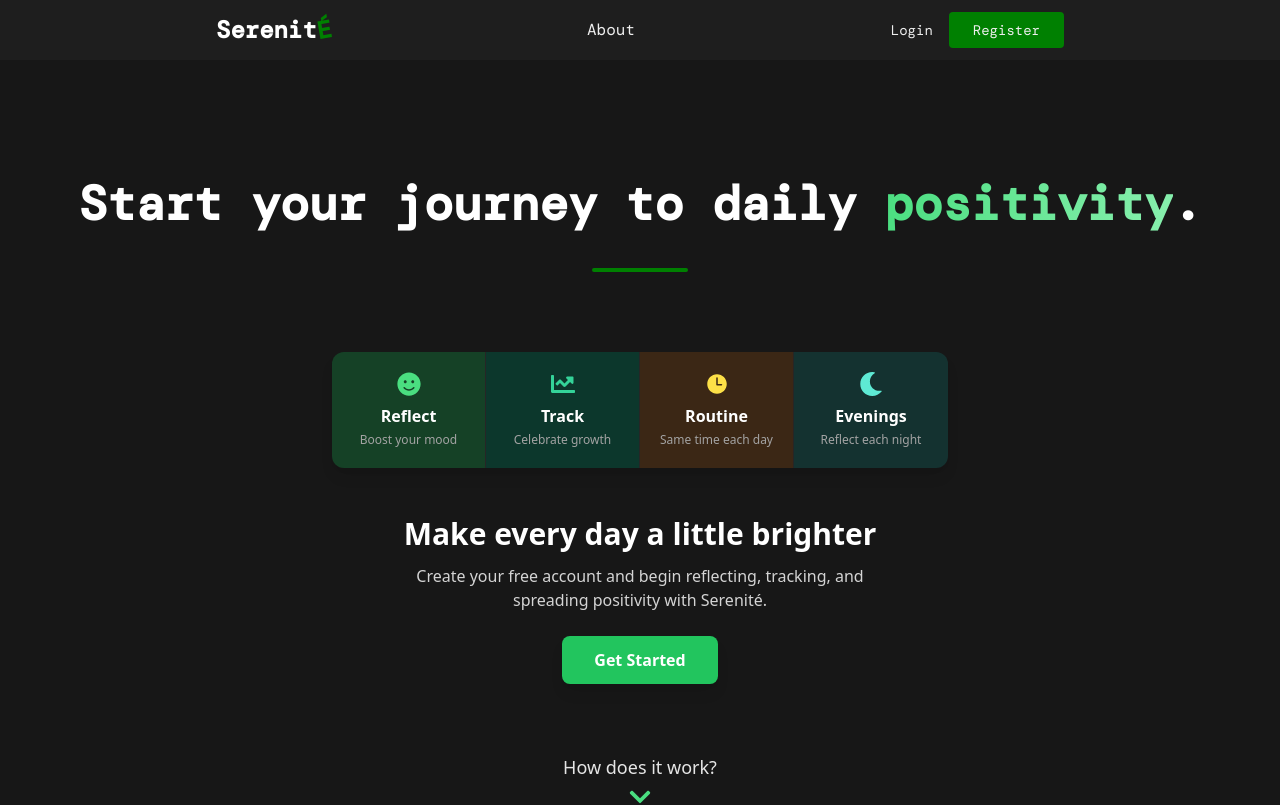
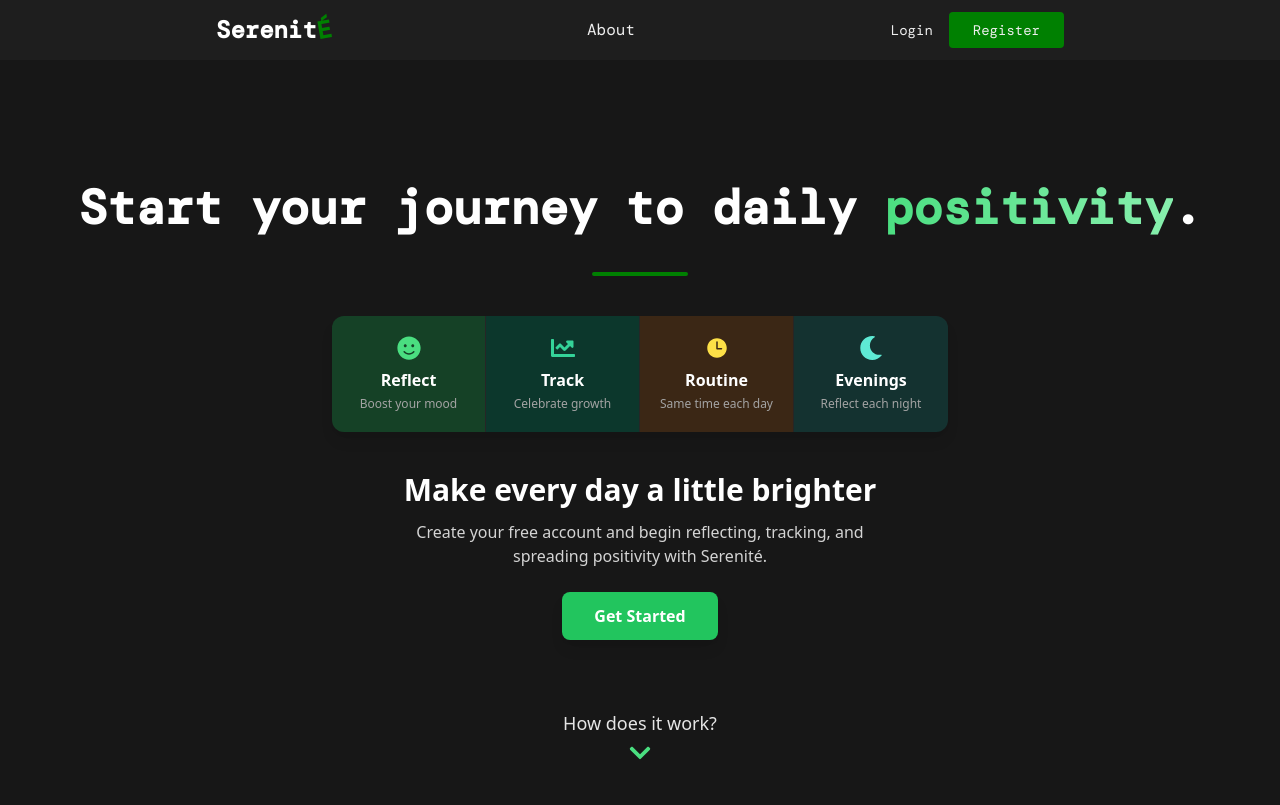
Before and after one commit to EliasLd/Serenite, a React app in the folder frontend/: page / in a window 1280 px wide. Shown: the top 805 px of the page. Built offline with nearby package versions, Linux system fonts and the light colour scheme; the HTML template or start-up script is replaced by a standard one; a web font is replaced by a local one.

Commit message:
Adjust padding/margin for several Landing component

```diff
--- a/frontend/src/components/CTASection.tsx
+++ b/frontend/src/components/CTASection.tsx
@@ -1,7 +1,7 @@
 export default function CTASection() {
   return (
-    <section className="flex flex-col items-center justify-center mt-12 px-4">
-      <h2 className="text-2xl md:text-3xl font-bold text-white text-center mb-3">
+    <section className="flex flex-col items-center justify-center px-4">
+      <h2 className="text-xl md:text-3xl font-bold text-white text-center mb-3">
         Make every day a little brighter
       </h2>
       <p className="text-neutral-300 text-center mb-6 max-w-lg">
--- a/frontend/src/components/FeatureHighlightBar.tsx
+++ b/frontend/src/components/FeatureHighlightBar.tsx
@@ -4,7 +4,7 @@ import { IoTime } from "react-icons/io5";
 export default function FeaturesHighlightBar() {
   return (
     <>
-      <section className="flex flex-col items-center px-4">
+      <section className="flex flex-col items-center px-4 mb-10">
         <div className="grid grid-cols-2 md:grid-cols-4 gap-0 w-full max-w-3xl rounded-xl overflow-hidden shadow-lg">
           <div className="flex flex-col items-center p-5 bg-green-900/70 border-r border-neutral-800">
             <FaSmile className="text-2xl text-green-400 mb-2" />
--- a/frontend/src/components/HeroSection.tsx
+++ b/frontend/src/components/HeroSection.tsx
@@ -1,6 +1,6 @@
-export default function HeroSection({ className = "" }: { className?: string }) {
+export default function HeroSection() {
   return (
-    <section className={`w-full flex flex-col items-center justify-center py-8 md:py-20 px-4 sm:px-8 md:px-0 ${className}`}>
+    <section className={`w-full flex flex-col items-center justify-center py-8 md:py-10 px-4 sm:px-8 `}>
       <div className="text-center flex flex-col items-center justify-center">
         <h1 className="font-dmmono text-2xl sm:text-3xl md:text-5xl text-white font-bold mb-3 md:mb-6">
           Start your journey to daily{" "}
```
